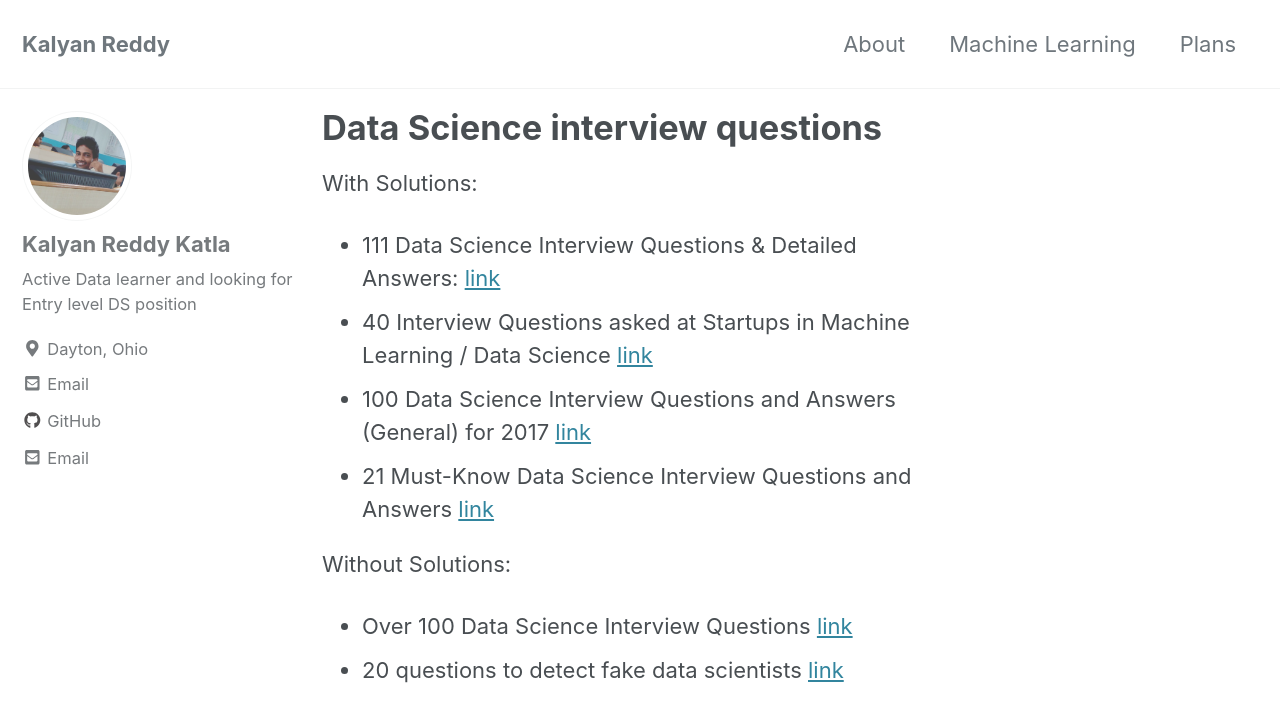
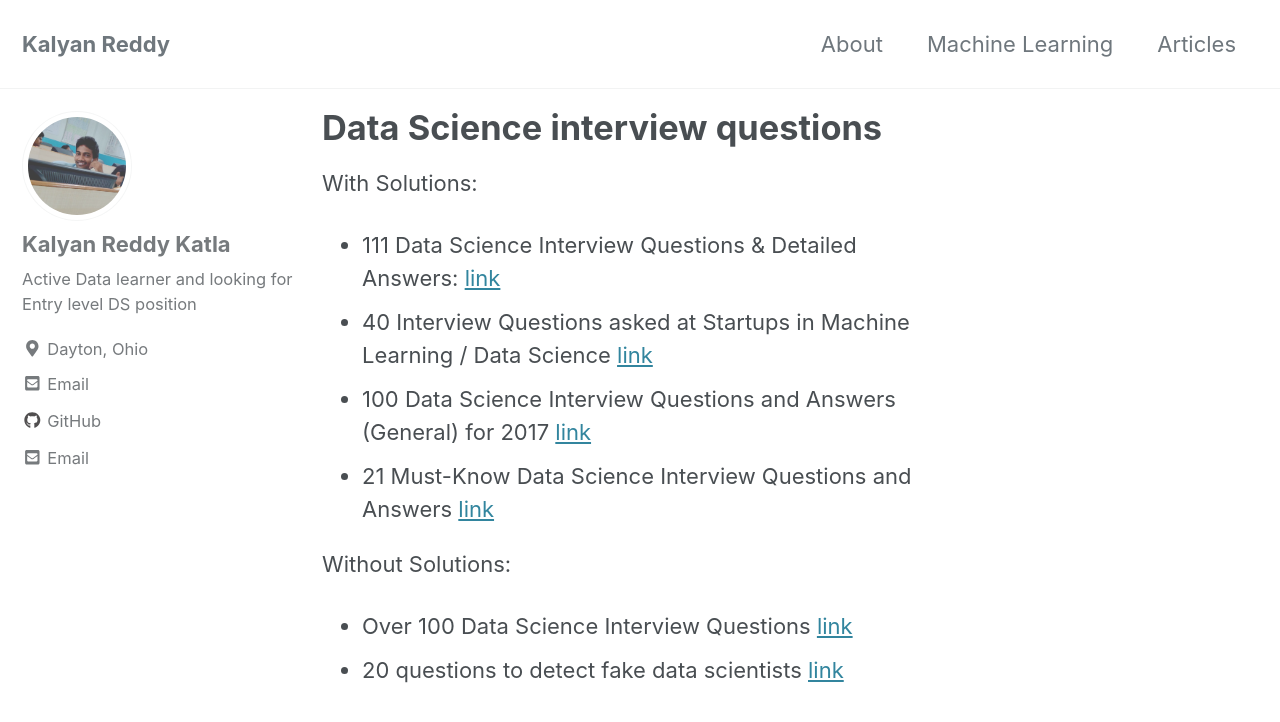
Before and after one commit to Kalyankr/Kalyankr.github.io, a Jekyll site: the page built from _pages/Articles.md, in a window 1280 px wide and 900 px high. Shown: the top 722 px of the window. Built offline with Jekyll 4.4.1, drawn with Linux system fonts in a browser that asks for light colours; cached includes are drawn as plain includes; nearby versions of some CDN libraries.

```diff
--- a/_data/navigation.yml
+++ b/_data/navigation.yml
@@ -4,8 +4,8 @@
     url: /about/
   - title: "Machine Learning"
     url: /machine-learning/
-  - title: "Plans"
-    url: /plans/
+  - title: "Articles"
+    url: /articles/
   # - title: "About"
   #   url: https://mmistakes.github.io/minimal-mistakes/about/
   # - title: "Sample Posts"
```
Also changed, not shown: _pages/Articles.md (+2 -2 lines).
